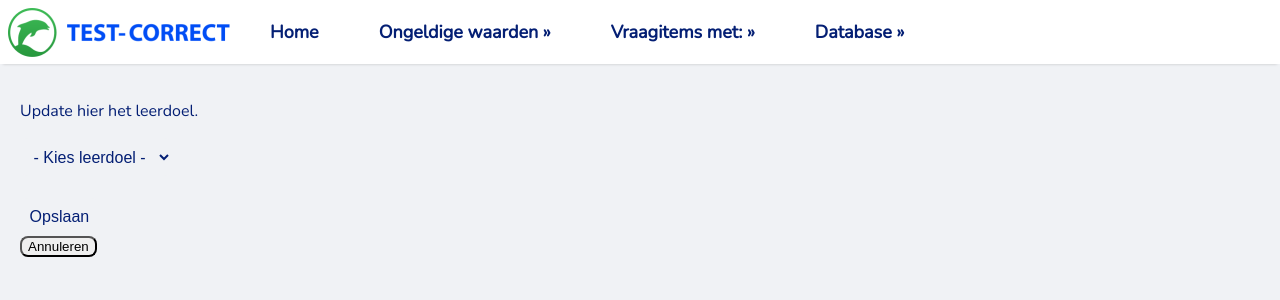
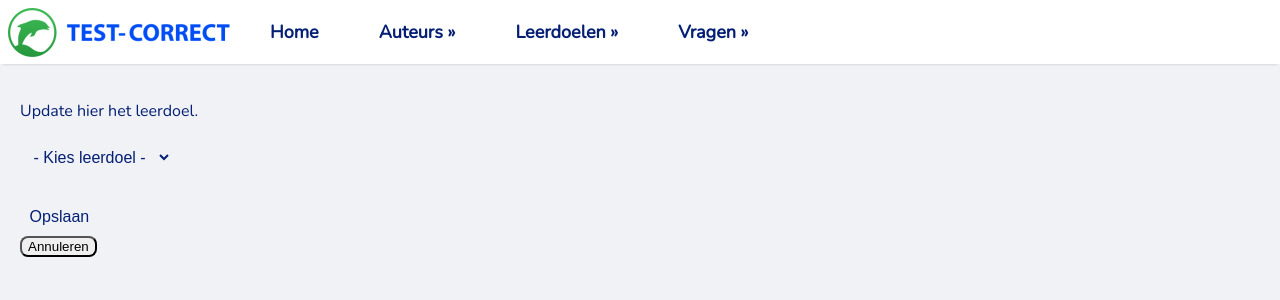
Before and after one commit to shavhp/WP2-MVC_testcorrect, a Flask app: page /leerdoelen/edit/1 in a window 1280 px wide. Shown: the top 300 px of the page. Run offline with Flask 2, Linux system fonts and the light colour scheme; data comes from the database, SQL or seed files in the repository; both versions use the stored data as it was after the commit.

Commit message:
UPDATE: Rearranges nav bar and urls

```diff
--- a/app.py
+++ b/app.py
@@ -60,7 +60,7 @@ def home_screen():
 
 
 # Route to display vraagitems with invalid and null leerdoelen
-@app.route("/leerdoelen")
+@app.route("/leerdoelen_invalid")
 def get_leerdoelen():
     tables = dbm.get_table_list()
     rows, column_names = dbm.get_leerdoelen()
@@ -70,10 +70,11 @@ def get_leerdoelen():
 # Route to edit the leerdoel with a dropdown
 @app.route("/leerdoelen/edit/<id>")
 def update_leerdoel(id=None):
+    tables = dbm.get_table_list()
     rows, column_names = dbm.get_leerdoelen()
     dropdown_leerdoel = dbm.dropdown_leerdoelen()
     return render_template("update_invalid_leerdoelen.html", id=id, dropdown_leerdoelen=dropdown_leerdoel, rows=rows,
-                           column_names=column_names)
+                           column_names=column_names, table_list=tables)
 
 
 @app.route("/leerdoelen/edit/choose/<id>", methods=["GET", "POST"])
@@ -82,7 +83,7 @@ def update_leerdoel_choose(id):
         item_id = request.form['selected_id']
         new_leerdoel = request.form['update_leerdoel']
         dbm.update_leerdoelen(new_leerdoel, item_id)
-        return redirect('/leerdoelen')
+        return redirect('/leerdoelen_invalid')
 
 
 @app.route("/auteurs")
@@ -94,11 +95,18 @@ def get_auteurs():
         return render_template("invalid_auteur.html", rows=rows, columns=column_names, table_list=tables)
 
 
-@app.route("/vragen_null")
-def get_vragen_null():
+@app.route("/leerdoelen_null")
+def get_leerdoelen_null():
     tables = dbm.get_table_list()
-    rows, column_names = dbm.get_vragen_null()
-    return render_template("invalid_vragen.html", rows=rows, columns=column_names, table_list=tables)
+    rows, column_names = dbm.get_none_leerdoelen()
+    return render_template("null_leerdoelen.html", rows=rows, columns=column_names, table_list=tables)
+
+
+@app.route("/auteurs_null")
+def get_auteurs_null():
+    tables = dbm.get_table_list()
+    rows, column_names = dbm.get_none_auteurs()
+    return render_template("null_auteurs.html", rows=rows, columns=column_names, table_list=tables)
 
 
 # The table route displays the content of a table
@@ -156,9 +164,10 @@ def get_allhtml_error():
 
 @app.route("/update_web/<id>")
 def update_HTML_errors(id=None):
+    tables = dbm.get_table_list()
     rows, column_names = dbm.get_allhtmlcodes()
     return render_template("HTML_edit.html", id=id, rows=rows,
-                           column_names=column_names)
+                           column_names=column_names, table_list=tables)
 
 
 @app.route("/update_vraag/<id>", methods=["POST"])
--- a/lib/tablemodel.py
+++ b/lib/tablemodel.py
@@ -98,12 +98,19 @@ class DatabaseModel:
         return auteurs_table_content, auteurs_table_headers
 
     # Data kwaliteit > Vragen tabel
-    def get_vragen_null(self):
+    def get_none_leerdoelen(self):
         cursor = sqlite3.connect(self.database_file).cursor()
-        cursor.execute("SELECT * FROM vragen WHERE auteur IS NULL OR leerdoel IS NULL OR vraag IS NULL;")
-        vragen_table_headers = [column_name[0] for column_name in cursor.description]
-        vraag_table_content = cursor.fetchall()
-        return vraag_table_content, vragen_table_headers
+        cursor.execute("SELECT * FROM vragen WHERE leerdoel IS NULL")
+        leerdoel_headers = [column_name[0] for column_name in cursor.description]
+        leerdoel_content = cursor.fetchall()
+        return leerdoel_content, leerdoel_headers
+
+    def get_none_auteurs(self):
+        cursor = sqlite3.connect(self.database_file).cursor()
+        cursor.execute("SELECT * FROM vragen WHERE auteur IS NULL")
+        auteur_headers = [column_name[0] for column_name in cursor.description]
+        auteur_content = cursor.fetchall()
+        return auteur_content, auteur_headers
 
     # Data kwaliteit > HTML_errors
     def get_htmlcodes(self):
--- a/templates/Navbar.html
+++ b/templates/Navbar.html
@@ -3,26 +3,28 @@
         <li><img src="/static/test-correct.png"></li>
         <li><a href="/home">Home</a></li>
         <li>
-            <a>Ongeldige waarden</a>
+            <a>Auteurs</a>
             <ul class = "dropdown">
-                <li><a href="/leerdoelen">Ongeldige leerdoelen</a></li>
+                <li><a href="/table_details/{{ table_list[0] }}">Alle auteurs</a></li>
                 <li><a href="/auteurs">Ongeldige auteurs</a></li>
                 <li><a href="/auteur_text">Ongeldige medewerkers</a></li>
+                <li><a href="/auteurs_null">Lege auteurs</a></li>
             </ul>
         </li>
         <li>
-            <a>Vraagitems met:</a>
+            <a>Leerdoelen</a>
             <ul class = "dropdown">
-                <li><a href="/vragen_null">Lege waarden</a></li>
-                <li><a href="/allHTML_error">HTML-fouten</a></li>
+                <li><a href="/table_details/{{ table_list[1] }}">Alle leerdoelen</a></li>
+                <li><a href="/leerdoelen_invalid">Ongeldige leerdoelen</a></li>
+                <li><a href="/leerdoelen_null">Lege leerdoelen</a></li>
+
             </ul>
         </li>
         <li>
-            <a>Database</a>
+            <a>Vragen</a>
             <ul class = "dropdown">
-                {% for table in table_list %}
-                <li><a href="/table_details/{{ table }}"> {{ table |capitalize }} </a></li>
-                {% endfor %}
+                <li><a href="/table_details/{{ table_list[2] }}">Alle vragen</a></li>
+                <li><a href="/allHTML_error">HTML-fouten</a></li>
             </ul>
         </li>
     </ul>
--- a/templates/invalid_vragen.html
+++ b/templates/null_leerdoelen.html
@@ -14,7 +14,7 @@
 
 <main>
 
-    <p>Alle rijen in de tabel <b>vragen</b> met lege <b>auteurs<b> en/of <b>leerdoelen<b>:</p>
+    <p>Alle rijen in de tabel <b>vragen</b> met lege <b>leerdoelen</b>.</p>
 
 <div class="container">
     <table>
@@ -33,7 +33,6 @@
             {% for field in row %}
             <td>{{ field }}</td>
             {% endfor %}
-        <td><button class="button-tabel">Edit</button></td>
         <td><button class="button-tabel">Ignore</button></td>
         </tr>
         {% endfor %}
--- a/templates/update_invalid_leerdoelen.html
+++ b/templates/update_invalid_leerdoelen.html
@@ -36,7 +36,7 @@
                     <input type="hidden" name="selected_id" value="{{ id }}">
                     <input type="submit" value="Opslaan">
                     </form>
-                    <a href="/leerdoelen"><button>Annuleren</button></a>
+                    <a href="/leerdoelen_invalid"><button>Annuleren</button></a>
                 </div>
             </div>
 
```
Also changed, not shown: templates/null_auteurs.html (added, +45 -0 lines), databases/testcorrect_vragen.db.
